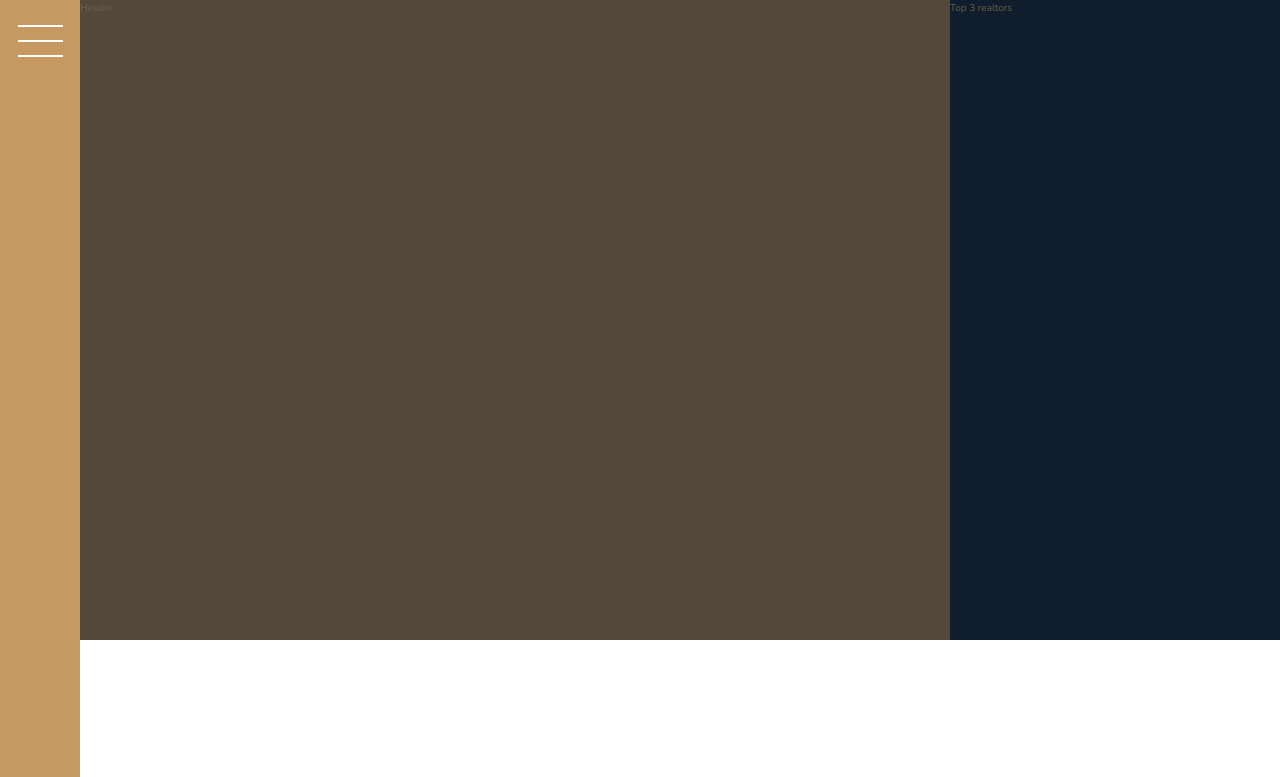
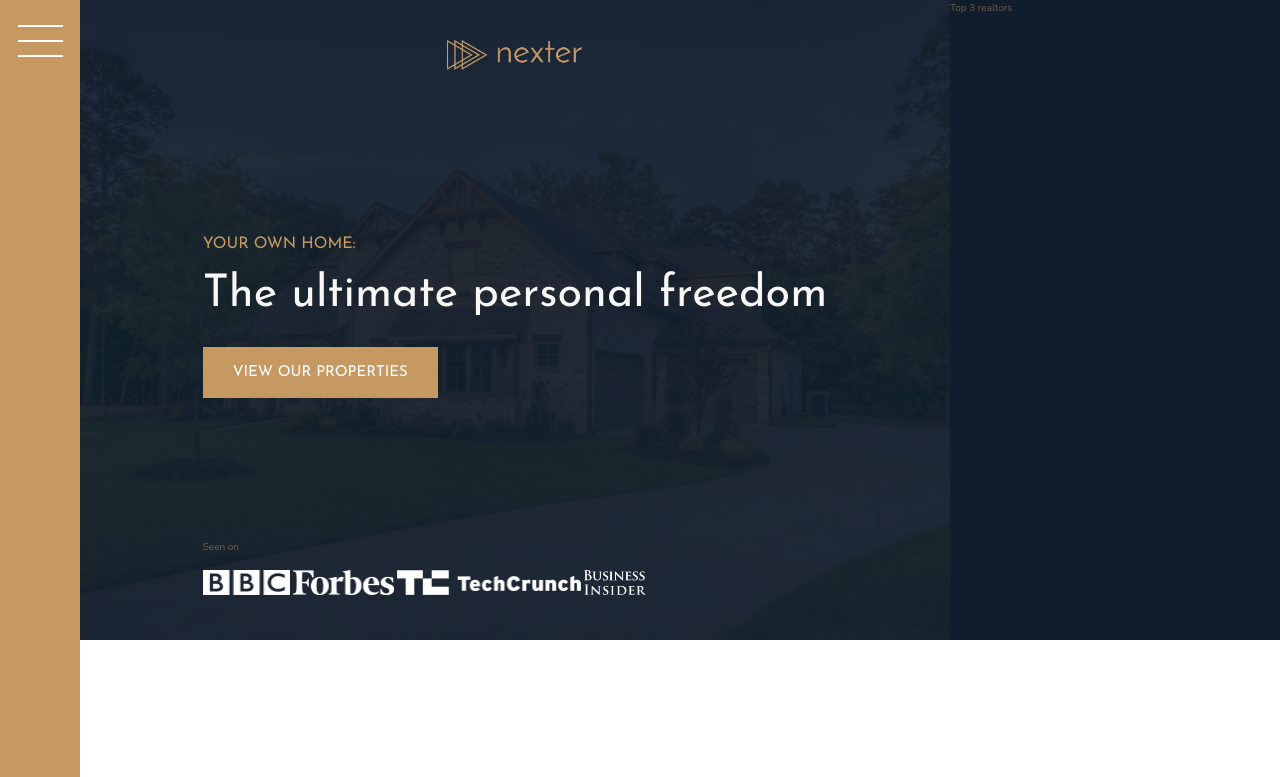
Before and after one commit to Jose1Useche/CSS_Sass_Nexter, a website: page index.html in a window 1280 px wide. Shown: the top 777 px of the page. Drawn offline with nearby package versions, Linux system fonts and the light colour scheme.

Commit message:
118. Building the Header - Part 1

```diff
--- a/index.html
+++ b/index.html
@@ -17,7 +17,17 @@
         </div>
 
         <header class="header">
-            Header
+            <img src="img/logo.png" alt="Nexter logo" class="header__logo">
+            <h3 class="heading-3">Your own home:</h3>
+            <h1 class="heading-1">The ultimate personal freedom</h1>
+            <button class="btn header__btn">View our properties</button>
+            <div class="header__seenon-text">Seen on</div>
+            <div class="header__seenon-logos">
+                <img src="img/logo-bbc.png" alt="Seen on logo 1">
+                <img src="img/logo-forbes.png" alt="Seen on logo 2">
+                <img src="img/logo-techcrunch.png" alt="Seen on logo 3">
+                <img src="img/logo-bi.png" alt="Seen on logo 4">
+            </div>
         </header>
 
         <div class="realtors">
--- a/sass/_header.scss
+++ b/sass/_header.scss
@@ -1,4 +1,35 @@
 .header {
     background-color: $color-grey-dark-1;
     grid-column: full-start / col-end 6;
+    background-image: linear-gradient(rgba($color-secondary, .93), rgba($color-secondary, .93)), url(../img/hero.jpeg);
+    background-size: cover;
+    background-position: center;
+    padding: 8rem;
+    padding: 4rem;
+
+    display: grid;
+    grid-template-rows: 1fr min-content 6rem 1fr;
+    grid-template-columns: max-content;
+    row-gap: 1.5rem;
+    justify-content: center;
+
+    &__logo {
+        height: 3rem;
+        justify-self: center;
+    }
+
+    &__btn {
+        align-self: start;
+        justify-self: start;
+    }
+
+    &__seenon-text {
+
+    }
+
+    &__seenon-logos {
+        img {
+            height: 2.5rem;
+        }
+    }
 }
--- a/sass/_typography.scss
+++ b/sass/_typography.scss
@@ -5,6 +5,9 @@
 
 .heading-1 {
     @extend %heading;
+    font-size: 4.5rem;
+    color: $color-grey-light-1;
+    line-height: 1;
 }
 
 .heading-2 {
```
Also changed, not shown: css/style.css.
